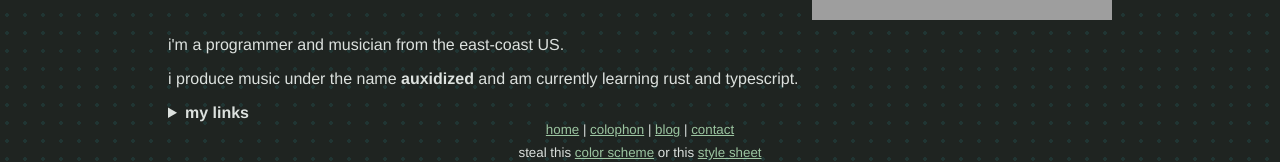
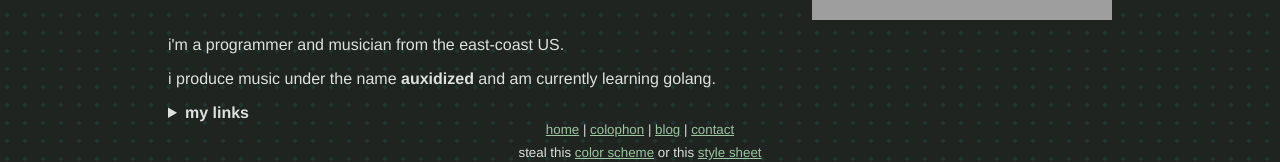
Before and after one commit to draftseventhirty/11ty-personalsite, an Eleventy site: page src/index.md in a window 1280 px wide. Shown: the part 218-380 px from the top of the page. Built offline with nearby package versions, Linux system fonts and the light colour scheme; Eleventy itself is replaced by a stand-in of ours; files that its build step writes are made by us from their sources; grey boxes are pictures that could not be loaded; a web font is replaced by a local one.

Commit message:
it was bound to happen

```diff
--- a/src/index.md
+++ b/src/index.md
@@ -11,7 +11,7 @@ layout: base.njk
 
 i'm a programmer and musician from the east-coast US.
 
-i produce music under the name **auxidized** and am currently learning rust and typescript.
+i produce music under the name **auxidized** and am currently learning golang.
 
 <details>
     <summary><strong>my links</strong></summary>
```
